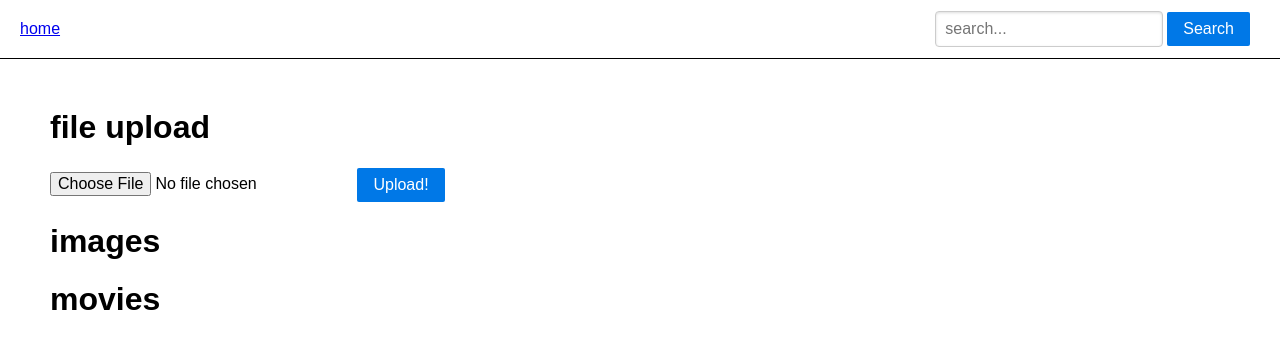
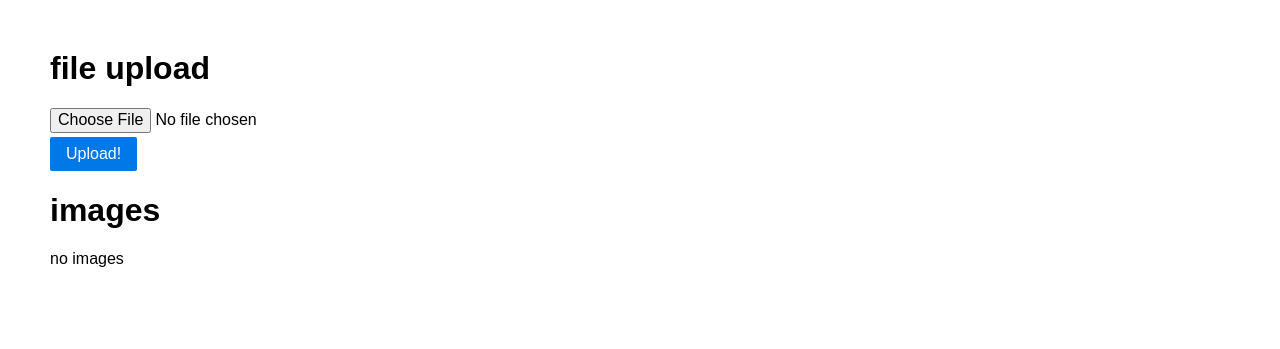
Before and after one commit to umn-5117-f18/in-class-10-08, a Flask app: page / in a window 1280 px wide. Shown: the top 349 px of the page. Run offline with Flask 2, Linux system fonts and the light colour scheme; data that the repository does not hold is empty; some libraries are stand-ins or nearby versions.

Commit message:
more polished example

```diff
--- a/app.py
+++ b/app.py
@@ -1,14 +1,15 @@
 import io
 import os
 
-from flask import Flask, abort, jsonify, redirect, render_template, request, \
-    send_file, url_for
+from flask import Flask, abort, flash, jsonify, redirect, render_template, \
+    request, send_file, url_for
 import psycopg2
 from werkzeug.utils import secure_filename
 
 import db
 
 app = Flask(__name__)
+app.secret_key = "a_secret_key"
 
 @app.before_first_request
 def initialize():
@@ -21,13 +22,9 @@ def page_not_found(error):
 @app.route('/')
 def home():
     with db.get_db_cursor() as cur:
-        cur.execute("SELECT * FROM images")
+        cur.execute("SELECT img_id, filename FROM images order by img_id desc")
         images = [record for record in cur]
-
-    with db.get_db_cursor() as cur:
-        cur.execute("SELECT * FROM movie")
-        movies = [record for record in cur]
-    return render_template("home.html", movies=movies, images=images)
+    return render_template("home.html", images=images)
 
 def allowed_file(filename):
     return '.' in filename and \
@@ -35,32 +32,24 @@ def allowed_file(filename):
 
 @app.route('/upload', methods=['POST'])
 def upload():
-    # check if the post request has the file part
     if 'file' not in request.files:
-        app.logger.warn("no file part")
-        # flash('No file part')
+        flash("no file part")
         return redirect(request.url)
     file = request.files['file']
-    # if user does not select file, browser also
-    # submit an empty part without filename
     if file.filename == '':
-        # flash('No selected file')
-        app.logger.warn("no selected file")
+        flash("no selected file")
         return redirect(request.url)
     if file and allowed_file(file.filename):
         filename = secure_filename(file.filename)
 
-        app.logger.info(f"ready to save file {filename}")
+        # convert the flask object to a regular file object
         data = request.files['file'].read()
 
         with db.get_db_cursor(commit=True) as cur:
+            # we are storing the original filename for demo purposes
+            # might be useful to also/instead save the file extension or mime type
             cur.execute("insert into images (filename, img) values (%s, %s)",
                 (filename, data))
-
-        #
-        # file.save(os.path.join(app.config['UPLOAD_FOLDER'], filename))
-        # return redirect(url_for('uploaded_file',
-        #                         filename=filename))
     return redirect(url_for("home"))
 
 
@@ -70,46 +59,12 @@ def serve_img(img_id):
         cur.execute("SELECT * FROM images where img_id=%s", (img_id,))
         image_row = cur.fetchone()
 
-        app.logger.info(f"image {image_row['img_id']}")
-        app.logger.info(f"image {image_row['img']} ")
+        # in memory binary stream
+        stream = io.BytesIO(image_row["img"])
 
-        # memoryview
-        return send_file(io.BytesIO(image_row["img"]),
-                     attachment_filename=image_row["filename"],
-                     mimetype='image/jpeg')
-
-
-@app.route('/movies/<movie_id>')
-def movie(movie_id):
-    with db.get_db_cursor() as cur:
-        cur.execute("SELECT * FROM movie where movie_id=%s", (movie_id,))
-        movie = cur.fetchone()
-
-    if not movie:
-        return abort(404)
-
-    return render_template("movie.html", movie=movie)
-
-@app.route('/genres/<genre>')
-def genre(genre):
-    with db.get_db_cursor() as cur:
-        cur.execute("SELECT * FROM movie where genre=%s", (genre,))
-        movies = [record for record in cur]
-    return render_template("home.html", movies=movies)
-
-@app.route('/search')
-def search():
-    query = request.args.get('query')
-    if not query:
-        # TODO flash
-        redirect('home')
-
-    with db.get_db_cursor() as cur:
-        # XXX: hack for query wildcard characters w/ correct escaping
-        query_wildcard = f"%{query}%"
-        cur.execute("SELECT * FROM movie where title ilike (%s)", (query_wildcard,))
-        movies = [record for record in cur]
-    return render_template("home.html", movies=movies)
+        return send_file(
+            stream,
+            attachment_filename=image_row["filename"])
 
 
 if __name__ == '__main__':
--- a/static/style.css
+++ b/static/style.css
@@ -3,15 +3,10 @@ body #menu {
   border-bottom: 1px solid black;
 }
 
-@media only screen and (min-width: 600px) {
-  #search-box {
-    display: inline-block;
-    position: absolute;
-    top: 5px;
-    right: 30px;
-  }
-}
-
 #content {
   margin: 50px;
 }
+
+.img-and-caption {
+  max-width: 500px;
+}
--- a/templates/base.html
+++ b/templates/base.html
@@ -7,17 +7,17 @@
   <title>{% block title %}{% endblock %} | 5117 10-08</title>
 </head>
 <body>
-  <div id="menu">
-    <a href="{{ url_for("home") }}">home</a>
 
-    <form id="search-box" class="pure-form" method="get" action="{{ url_for('search') }}">
-        <fieldset>
-            <input name="query" type="text" placeholder="search...">
-            <button type="submit" class="pure-button pure-button-primary">Search</button>
-        </fieldset>
-    </form>
+  {% with messages = get_flashed_messages() %}
+    {% if messages %}
+      <ul class=flashes>
+      {% for message in messages %}
+        <li>{{ message }}</li>
+      {% endfor %}
+      </ul>
+    {% endif %}
+  {% endwith %}
 
-  </div>
   <div id="content" style="">{% block content %}{% endblock %}</div>
 </body>
 </html>
--- a/templates/home.html
+++ b/templates/home.html
@@ -1,33 +1,33 @@
 {% extends "base.html" %}
 
-{% block title %}home{% endblock %}
+{% block title %}file upload demo{% endblock %}
 
 {% block content %}
 
 <h1>file upload</h1>
 
-<form class="pure-form" action="/upload" method="post" enctype="multipart/form-data">
-    <input type="file" name="file">
-    <!-- <input type="submit" value="Upload"> -->
-    <button type="submit" class="pure-button pure-button-primary">Upload!</button>
+<form class="pure-form pure-form-stacked"
+      action="/upload" method="post" enctype="multipart/form-data">
+  <input type="file" name="file" accept=".png, .jpg, .jpeg">
+  <button type="submit" class="pure-button pure-button-primary">Upload!</button>
 </form>
 
 <h1>images</h1>
 
+{% if not images %}
+  <p>no images</p>
+{% endif %}
+
 {% for i in images %}
-  <p>
-    {{ i.filename }}
-    <img src="/img/{{ i.img_id }}" style="max-width: 200px;">
-  </p>
-{% endfor %}
+  <div class="img-and-caption">
+    <div class="img-container">
+      <img src="/img/{{ i.img_id }}" class="pure-img">
+    </div>
+    <p class="img-caption">
+      <a href="{{ url_for('serve_img', img_id=i.img_id) }}">{{ i.filename }}</a>
+    </p>
+  </div>
 
-
-<h1>movies</h1>
-
-{% for m in movies %}
-  <p>
-    <a href="{{ url_for('movie', movie_id=m.movie_id) }}">{{ m.title }} ({{ m.release_year }})</a>
-  </p>
 {% endfor %}
 
 {% endblock %}
```
Also changed, not shown: schema.sql (+0 -47 lines), templates/movie.html (deleted, +0 -9 lines).
